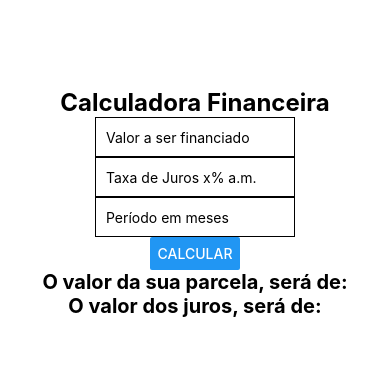
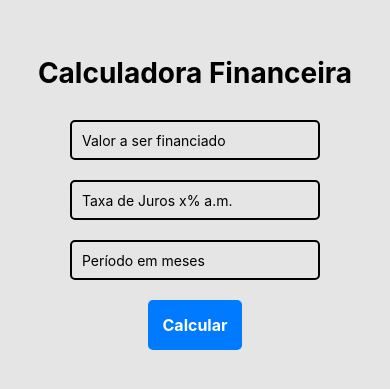
Before and after one commit to findrafael/calculadora-financiamento, a React Native app: screen / in a window 390 px wide. Shown: the part 219-608 px from the top of the page. Built offline with nearby package versions, Linux system fonts and the light colour scheme.

Commit message:
melhoria de css e lógica

```diff
--- a/components/Calculadora.js
+++ b/components/Calculadora.js
@@ -1,98 +1,57 @@
-// components/Calculadora.js
-
 import React, { useState } from "react";
-import { StyleSheet, View, Text, TextInput, Button } from "react-native";
+import { View, Text, TextInput, Pressable } from "react-native";
+import styles from "./calculadora_styles.js";
+import calculadora_utils from "./calculadora_utils.js";
 
 const Calculadora = () => {
-  const [valorInicial, setValorInicial] = useState("");
-  const [taxaJuros, setTaxaJuros] = useState("");
-  const [periodoMeses, setPeriodoMeses] = useState("");
-  const [resultado, setResultado] = useState("");
-  const [valorJuros, setValorJuros] = useState("");
+  const [valorInicial, onChangeValorInicial] = useState("");
+  const [taxaJuros, onChangeTaxaJuros] = useState("");
+  const [periodoMeses, onChangePM] = useState("");
+  const [resultado, onChangeResultado] = useState("");
 
-  const calcular = () => {
-
-    const taxaJurosDecimal = parseInt(taxaJuros) / 100;
-    const auxiliar1 = ((1 + taxaJurosDecimal) ** periodoMeses) * taxaJurosDecimal;
-    const auxiliar2 = ((1 + taxaJurosDecimal) ** periodoMeses) - 1;
-    const parcela = ((valorInicial * auxiliar1) / auxiliar2).toFixed(2);
-
-    const valorJuros = ((parcela * periodoMeses) - valorInicial).toFixed(2);
-
-    if(isNaN(parcela)) {
-      setResultado(">>> Erro ao calcular, verifique! <<<");
-      setValorJuros(">>> Erro ao calcular, verifique! <<<");
-    } else {
-      setResultado(parcela);
-      setValorJuros(valorJuros);
-    }
-
-  };
+  const chamaCalcular = () => {
+    const resultado = calculadora_utils(valorInicial, taxaJuros, periodoMeses);
+    onChangeResultado(resultado);
+  }
 
   return (
+
     <View style={styles.container}>
+
       <Text style={styles.titulo}>Calculadora Financeira</Text>
       <Text></Text>
+
       <TextInput
         style={styles.input}
         placeholder="Valor a ser financiado"
-        keyboardType="numeric"
-        onChangeText={(text) => setValorInicial(text)}
+        inputMode="numeric"
+        onChangeText={onChangeValorInicial}
       />
+
       <TextInput
         style={styles.input}
         placeholder="Taxa de Juros x% a.m."
-        keyboardType="numeric"
-        onChangeText={(text) => setTaxaJuros(text)}
+        inputMode="numeric"
+        onChangeText={(text) => onChangeTaxaJuros(text)}
       />
+
       <TextInput
         style={styles.input}
         placeholder="Período em meses"
-        keyboardType="numeric"
-        onChangeText={(text) => setPeriodoMeses(text)}
+        inputMode="numeric"
+        onChangeText={(text) => onChangePM(text)}
       />
-      <Button
-        title="Calcular"
-        onPress={calcular}
-        style={styles.botao}
-      />
-      <Text style={styles.resultado}>O valor da sua parcela, será de:</Text>
+
+      <Pressable
+        style={styles.pressable}
+        onPress={chamaCalcular}>
+        <Text style={styles.texto_press}>Calcular</Text>
+      </Pressable>
+
       <Text style={styles.resultado}>{resultado}</Text>
-      <Text style={styles.resultado}>O valor dos juros, será de:</Text>
-      <Text style={styles.resultado}>{valorJuros}</Text>
     </View>
+
   );
 };
 
-const styles = StyleSheet.create({
-  container: {
-    flex: 1,
-    alignItems: "center",
-    justifyContent: "center",
-    backgroundColor:"#fff",
-  },
-  titulo: {
-    fontSize: 24,
-    fontWeight: "bold",
-  },
-  input: {
-    width: 200,
-    height: 40,
-    borderColor: "#000",
-    borderWidth: 1,
-    padding: 10,
-  },
-  botao: {
-    width: 200,
-    height: 40,
-    backgroundColor: "#fcba03",
-    color: "#fcba03",
-    borderRadius: 5,
-  },
-  resultado: {
-    fontSize: 20,
-    fontWeight: "bold",
-  },
-});
-
 export default Calculadora;
--- /dev/null
+++ b/components/calculadora_styles.js
@@ -0,0 +1,47 @@
+import { StyleSheet } from "react-native";
+
+const styles = StyleSheet.create({
+    container: {
+        flex: 1,
+        alignItems: "center",
+        justifyContent: "center",
+        backgroundColor: "#E5E5E5",
+      },
+      titulo: {
+        fontSize: 28,
+        fontWeight: "bold",
+        margin: 20,
+      },
+      input: {
+        width: 250,
+        height: 40,
+        borderWidth: 2,
+        borderRadius: 5,
+        padding: 10,
+        margin: 10,
+      },
+      pressable: {
+        alignItems: 'center',
+        backgroundColor: '#007bff',
+        padding: 15,
+        margin: 10,
+        borderRadius: 5,
+      },
+      texto_press: {
+        color: 'white',
+        fontSize: 16,
+        fontWeight: "bold",
+      },
+      titulo_resultados: {
+        fontSize: 24,
+        fontWeight: "bold",
+        margin: 20,
+      },
+      resultado: {
+        paddingTop: 10,
+        fontSize: 16,
+        textAlign: "center",
+      },
+    });
+
+    export default styles;
--- /dev/null
+++ b/components/calculadora_utils.js
@@ -0,0 +1,19 @@
+const calculadora_utils = (valorInicial, taxaJuros, periodoMeses) => {
+
+    const taxaJurosDecimal = parseInt(taxaJuros) / 100;
+    periodoMeses = parseInt(periodoMeses);
+    const auxiliar1 = ((1 + taxaJurosDecimal) ** periodoMeses) * taxaJurosDecimal;
+    const auxiliar2 = ((1 + taxaJurosDecimal) ** periodoMeses) - 1;
+    const parcela = ((valorInicial * auxiliar1) / auxiliar2).toFixed(2);
+
+    const valorJuros = ((parcela * periodoMeses) - valorInicial).toFixed(2);
+
+    if(isNaN(parcela)) {
+      return "Preencha todos os campos";
+    } else {
+      return `O valor da sua parcela é de: R$ ${parcela} \nVocê pagará em: ${periodoMeses} meses. \nO valor total de juros é de: R$ ${valorJuros}`;
+    }
+
+  };
+
+  export default calculadora_utils;
```
